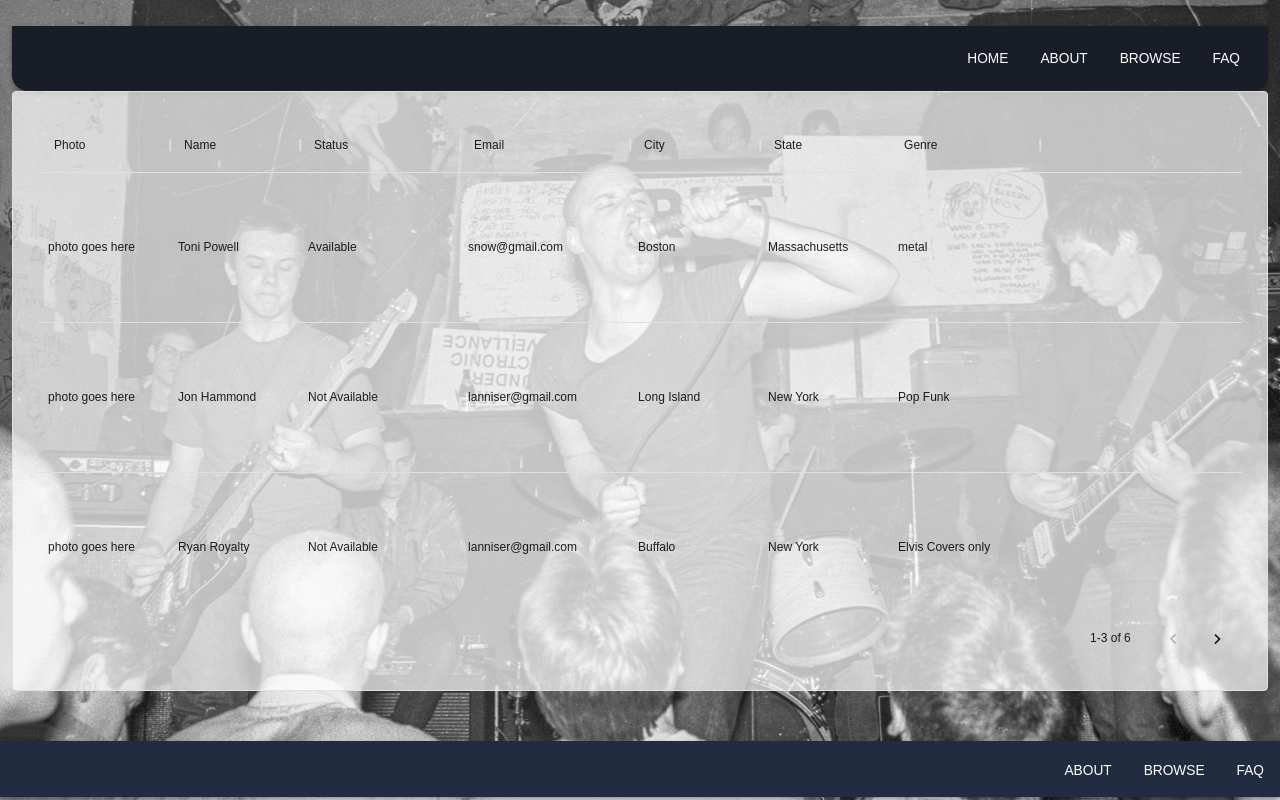
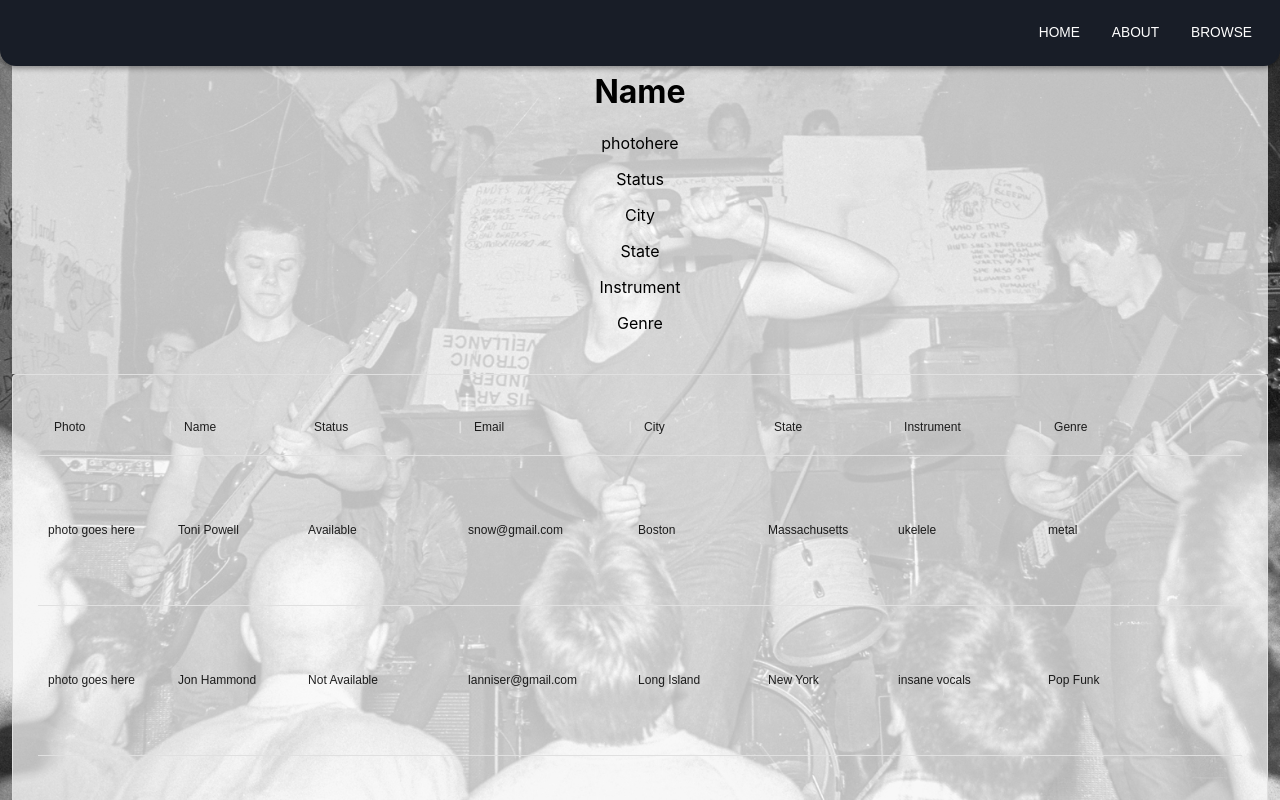
Before and after one commit to rroyalty/bandwidth, a React (Create React App) app in the folder client/: page /browse in a window 1280 px wide. Shown: the top 800 px of the page. Built offline with nearby package versions, Linux system fonts and the light colour scheme; no server answers; a web font is replaced by a local one.

Commit message:
playing around

```diff
--- a/client/package.json
+++ b/client/package.json
@@ -7,6 +7,7 @@
     "@material-ui/core": "^4.11.4",
     "@material-ui/data-grid": "^4.0.0-alpha.28",
     "@material-ui/icons": "^4.11.2",
+    "@reduxjs/toolkit": "^1.5.1",
     "@testing-library/jest-dom": "^5.12.0",
     "@testing-library/react": "^11.2.6",
     "@testing-library/user-event": "^12.8.3",
@@ -17,6 +18,7 @@
     "@types/react-redux": "^7.1.16",
     "react": "^17.0.2",
     "react-dom": "^17.0.2",
+    "react-redux": "^7.2.4",
     "react-router-dom": "^5.2.0",
     "react-scripts": "4.0.3",
     "redux-thunk": "^2.3.0",
--- a/client/src/App.tsx
+++ b/client/src/App.tsx
@@ -5,21 +5,16 @@ import Browse from './views/Browse/Browse'
 import About from './views/About/About'
 import Footer from './components/Footer/Footer'
 
-import AuthNav from "./components/Login/Auth-nav";
 
 import Navbar from './components/Navbar/Navbar'
 import background from './detroit-punk-2.jpg'
 
-import FAQ from '../src/views/FAQ/FAQ'
+
 
 import './App.css';
 
 
-import { IconButton, Container } from "@material-ui/core";
-import { Home } from "@material-ui/icons";
-import { List, ListItem, ListItemText } from "@material-ui/core";
-import { makeStyles } from "@material-ui/core";
-
+import { Container } from "@material-ui/core";
 
 
 const App: React.FC = (props: any): JSX.Element => {
@@ -34,18 +29,16 @@ const App: React.FC = (props: any): JSX.Element => {
           backgroundPosition: 'center',
           height: "100vh",
         }}>
+          <Navbar />
+          <Switch>
+            <Route exact path="/index" component={Landing} />
+            <Route exact path="/browse" component={Browse} />
+            <Route exact path="/about" component={About} />
+            <Route exact path="/" component={Landing} />
+          </Switch>
 
-        <Navbar />
-        <Switch>
-          <Route exact path="/index" component={Landing} />
-          <Route exact path="/browse" component={Browse} />
-          <Route exact path="/FAQ" component={FAQ}/>
-          <Route exact path="/about" component={About}/>
-          <Route exact path="/" component={Landing} />
-        </Switch>
-         {/* <AuthNav /> */}
         </Container>
-        <Footer />
+        {/* <Footer /> */}
       </>
     </Router>
 
--- a/client/src/components/Footer/Footer.tsx
+++ b/client/src/components/Footer/Footer.tsx
@@ -10,7 +10,7 @@ const Footer = () => {
   const footerLinks: { title: string, path: string }[] = [
     // { title: `Home`, path: `/` },
     { title: `About`, path: `/about` },
-    { title: `Browse`, path: `/browse` },
+    // { title: `Browse`, path: `/browse` },
     { title: `faq`, path: `/faq` }
   ]
 
@@ -18,7 +18,7 @@ const Footer = () => {
       const classes = footerStyles()
     return (
        <BottomNavigation className={classes.stickToBottom}>
-            <AppBar className="footer" id="menuToggle" position="sticky">
+            <AppBar className="footer" id="menuToggle" position="static">
             <List component="nav" aria-labelledby="main navigation" className={classes.navDisplayFlex}>
                         {footerLinks.map(({ title, path }) => (
                             <Link to={path} key={title} className={classes.linkText}>
--- a/client/src/components/Navbar/Navbar.tsx
+++ b/client/src/components/Navbar/Navbar.tsx
@@ -14,7 +14,7 @@ const navLinks: { title: string, path: string }[] = [
     { title: `Home`, path: `/` },
     { title: `About`, path: `/about` },
     { title: `Browse`, path: `/browse` },
-    { title: `faq`, path: `/faq` }
+
 ]
 
 const Navbar: React.FC = (): JSX.Element => {
@@ -43,7 +43,7 @@ const Navbar: React.FC = (): JSX.Element => {
             setState((prevState) => ({ ...prevState, drawerOpen: false }));
 
         return (
-            <AppBar position="static" className={classes.navbar}>
+            <AppBar position="fixed" className={classes.navbar}>
                 <IconButton
                     {...{
                         edge: 'start',
@@ -69,7 +69,6 @@ const Navbar: React.FC = (): JSX.Element => {
                         <Link to="/">Home</Link>
                         <Link to="/about">about</Link>
                         <Link to="/browse">browse</Link>
-                        <Link to="/faq">FAQ</Link>
                         </MenuItem>
 
                     </List>
@@ -80,7 +79,7 @@ const Navbar: React.FC = (): JSX.Element => {
     }
     const displayDesktop = () => {
         return (
-            <AppBar position="static" className={classes.navbar}>
+            <AppBar position="fixed" className={classes.navbar}>
                 <section className={classes.rightAppBar}>
                     <List component="nav" aria-labelledby="main navigation" className={classes.navDisplayFlex}>
                         {navLinks.map(({ title, path }) => (
--- a/client/src/components/Navbar/navbarStyles.ts
+++ b/client/src/components/Navbar/navbarStyles.ts
@@ -20,7 +20,7 @@ const navbarStyles = makeStyles({
         borderBottomLeftRadius: 16,
         borderBottomRightRadius: 16,
         border: `solid`,
-        // width: '100vw',
+        // maxWidth: '95vw',
         // marginLeft: -24
     },
     iconLinks: {
--- /dev/null
+++ b/client/src/components/Users/UserCards.tsx
@@ -0,0 +1,18 @@
+import React from 'react';
+import { Container } from '@material-ui/core';
+
+const UserCard = () => {
+    return(
+        <Container className="bg">
+            <h1>Name</h1>
+            <p>photohere</p>
+            <p>Status</p>
+            <p>City </p>
+            <p>State</p>
+            <p>Instrument</p>
+            <p>Genre</p>
+        </Container>
+    )
+}
+
+export default UserCard
--- a/client/src/components/Users/UserGrid.tsx
+++ b/client/src/components/Users/UserGrid.tsx
@@ -1,5 +1,4 @@
 import React from 'react';
-import { Container } from '@material-ui/core';
 import { DataGrid, GridColDef, GridValueFormatterParams, GridValueGetterParams } from '@material-ui/data-grid'
 import './style.css';
 
@@ -12,16 +11,17 @@ import './style.css';
           { field: 'email', headerName: 'Email', width: 170 },
           { field: 'city', headerName: 'City', width: 130 },
           { field: 'state', headerName: 'State', width: 130 },
-          { field: 'genre', headerName: 'Genre', type: 'date', width: 150 }
+          { field: 'instrument', headerName: 'Instrument', width: 150 },
+          { field: 'genre', headerName: 'Genre',  width: 150 },
         ];
 
           const rows = [
-            { id: 1, photo: 'photo goes here', name: 'Toni Powell', status: 'Available', email: 'snow@gmail.com', city: 'Boston', state: 'Massachusetts', genre: 'metal' },
-            { id: 2, photo: 'photo goes here', name: 'Jon Hammond', status: 'Not Available', email: 'lanniser@gmail.com', city: 'Long Island', state: 'New York',genre: 'Pop Funk' },
-            { id: 3, photo: 'photo goes here', name: 'Ryan Royalty', status: 'Not Available', email: 'lanniser@gmail.com', city: 'Buffalo', state: 'New York', genre: 'Elvis Covers only' },
-            { id: 4, photo: 'photo goes here', name: 'Bjorn Yourey', status: 'Available', email: 'snow@gmail.com', city: 'Sacramento', state: 'California', genre: 'Rock and Roll' },
-            { id: 5, photo: 'photo goes here', name: 'Cathy Marchese', status: 'Its complicated', email: 'lanniser@gmail.com', city: 'Des Moines', state: 'Iowa', genre: 'Techno' },
-            { id: 6, photo: 'photo goes here', name: 'Cersei Lannister', status: 'Looking for bands with benefits', email: 'lanniser@gmail.com', city: 'Chicago', state: 'Illinois', genre: 'metal' },
+            { id: 1, photo: 'photo goes here', name: 'Toni Powell', status: 'Available', email: 'snow@gmail.com', city: 'Boston', state: 'Massachusetts', instrument: 'ukelele', genre: 'metal' },
+            { id: 2, photo: 'photo goes here', name: 'Jon Hammond', status: 'Not Available', email: 'lanniser@gmail.com', city: 'Long Island', state: 'New York', instrument: 'insane vocals',genre: 'Pop Funk' },
+            { id: 3, photo: 'photo goes here', name: 'Ryan Royalty', status: 'Not Available', email: 'lanniser@gmail.com', city: 'Buffalo', state: 'New York', instrument: 'bass', genre: 'Elvis Covers only' },
+            { id: 4, photo: 'photo goes here', name: 'Bjorn Yourey', status: 'Available', email: 'snow@gmail.com', city: 'Sacramento', state: 'California',  instrument: 'violin',genre: 'Rock and Roll' },
+            { id: 5, photo: 'photo goes here', name: 'Cathy Marchese', status: 'Its complicated', email: 'lanniser@gmail.com', city: 'Des Moines', state: 'Iowa',  instrument: 'banjo',genre: 'Techno' },
+            { id: 6, photo: 'photo goes here', name: 'Cersei Lannister', status: 'Looking for bands with benefits', email: 'lanniser@gmail.com', city: 'Chicago', state: 'Illinois', instrument: 'drums', genre: 'metal' },
 
           ];
 
--- a/client/src/components/Users/style.css
+++ b/client/src/components/Users/style.css
@@ -1,4 +1,4 @@
 .bg{
-    background-color: blueviolet;
+    /* background-color: blueviolet; */
     background-color: rgba(255, 255, 255, 0.7);
 }
--- a/client/src/index.tsx
+++ b/client/src/index.tsx
@@ -7,10 +7,12 @@ import { BrowserRouter as Router } from "react-router-dom";
 import Auth0ProviderWithHistory from "./auth/auth0-provider-with-history";
 import appTheme from './AppTheme'
 import { ThemeProvider } from '@material-ui/core';
-
+import store from './store'
+import { Provider } from 'react-redux'
 
 ReactDOM.render(
   <React.StrictMode>
+    <Provider store={store}>
     <ThemeProvider theme={appTheme}>
       <Auth0ProviderWithHistory>
         <Router>
@@ -18,6 +20,7 @@ ReactDOM.render(
         </Router>
       </Auth0ProviderWithHistory>
     </ThemeProvider>
+    </Provider>
   </React.StrictMode>,
   document.getElementById('root')
 );
--- /dev/null
+++ b/client/src/store.tsx
@@ -0,0 +1,5 @@
+import { configureStore } from '@reduxjs/toolkit'
+
+export default configureStore({
+  reducer: {},
+})
--- a/client/src/views/Browse/Browse.tsx
+++ b/client/src/views/Browse/Browse.tsx
@@ -1,11 +1,15 @@
 import { withRouter } from 'react-router';
 import UserGrid from '../../components/Users/UserGrid'
+import UserCard from '../../components/Users/UserCards'
 const Browse: React.FC = (): JSX.Element => {
     return (
         <div>
 
+            <UserCard />
             <UserGrid />
         </div>
+
+
     )
 }
 
--- a/client/src/views/faq/Faq.tsx
+++ /dev/null
@@ -1,13 +0,0 @@
-import React from 'react';
-
-import { withRouter } from 'react-router';
-
-const FAQ: React.FC = (): JSX.Element => {
-    return (
-        <p>
-            FAQ page working!
-        </p>
-    )
-}
-
-export default withRouter(FAQ);
```
Also changed, not shown: 1 other file (tests, documents, lock files or other folders).
